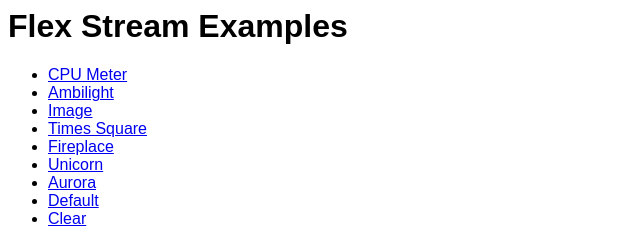
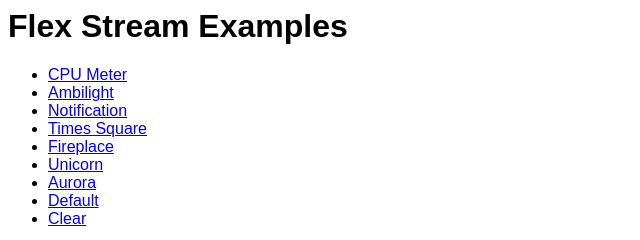
Before and after one commit to arvydas/blinkstick-node, a website: page examples/flex_stream/flex_stream_webserver.html in a window 1280 px wide. Shown: the top 240 px of the page, 0-640 px from the left. Drawn offline with Linux system fonts and the light colour scheme.

Commit message:
Signed-off-by: dcerisano <dcerisano@standard3d.com>

```diff
--- a/examples/flex_stream/flex_stream_webserver.html
+++ b/examples/flex_stream/flex_stream_webserver.html
@@ -9,7 +9,7 @@
 		<ul>
 			<li><a href="?example=cpu_meter">CPU Meter</a>
 			<li><a href="?example=ambilight">Ambilight</a>
-			<li><a href="?example=image">Image</a>
+			<li><a href="?example=image">Notification</a>
 			<li><a href="?example=timesquare">Times Square</a>
 			<li><a href="?example=fireplace">Fireplace</a>
 			<li><a href="?example=unicorn">Unicorn</a>
```
